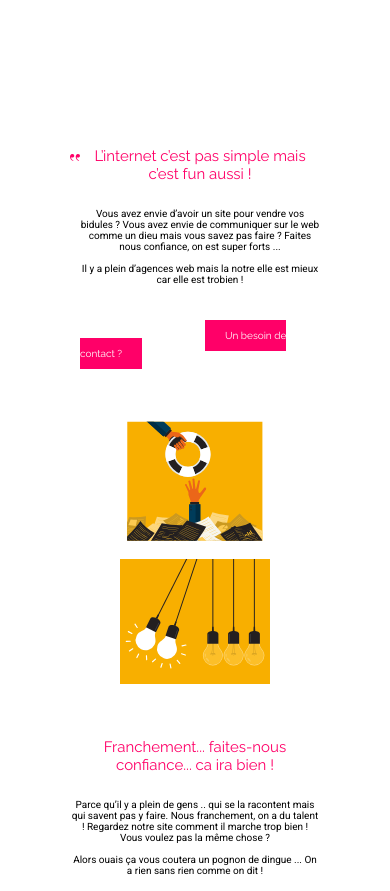
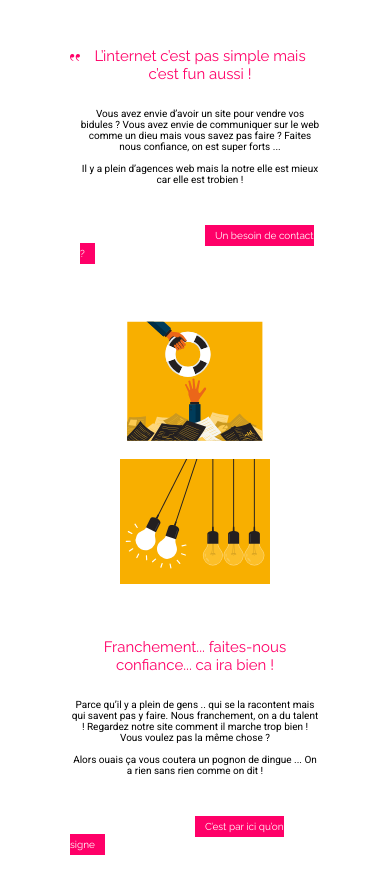
Before and after one commit to Neliiad/trobien, a website: page index.html in a window 390 px wide. Shown: the part 209-1100 px from the top of the page. Drawn offline with Linux system fonts and the light colour scheme.

Commit message:
first commit

```diff
--- a/assets/scss/element/contain.scss
+++ b/assets/scss/element/contain.scss
@@ -23,6 +23,7 @@
         }
         @media (max-width: 480px){
           width:100%;
+          margin-top: 50px;
       }
 
     }
@@ -180,6 +181,7 @@
         @media (max-width: 480px){
           font-size: 10px;
           margin-left:125px;
+          padding: 5px 10px 5px 10px;
       }
 
 
@@ -209,6 +211,7 @@
         @media (max-width: 480px){
           font-size: 10px;
           margin-left:125px;
+          padding: 5px 10px 5px 10px;
       }
 
 
```
Also changed, not shown: assets/css/styles.css, 1 other file.
